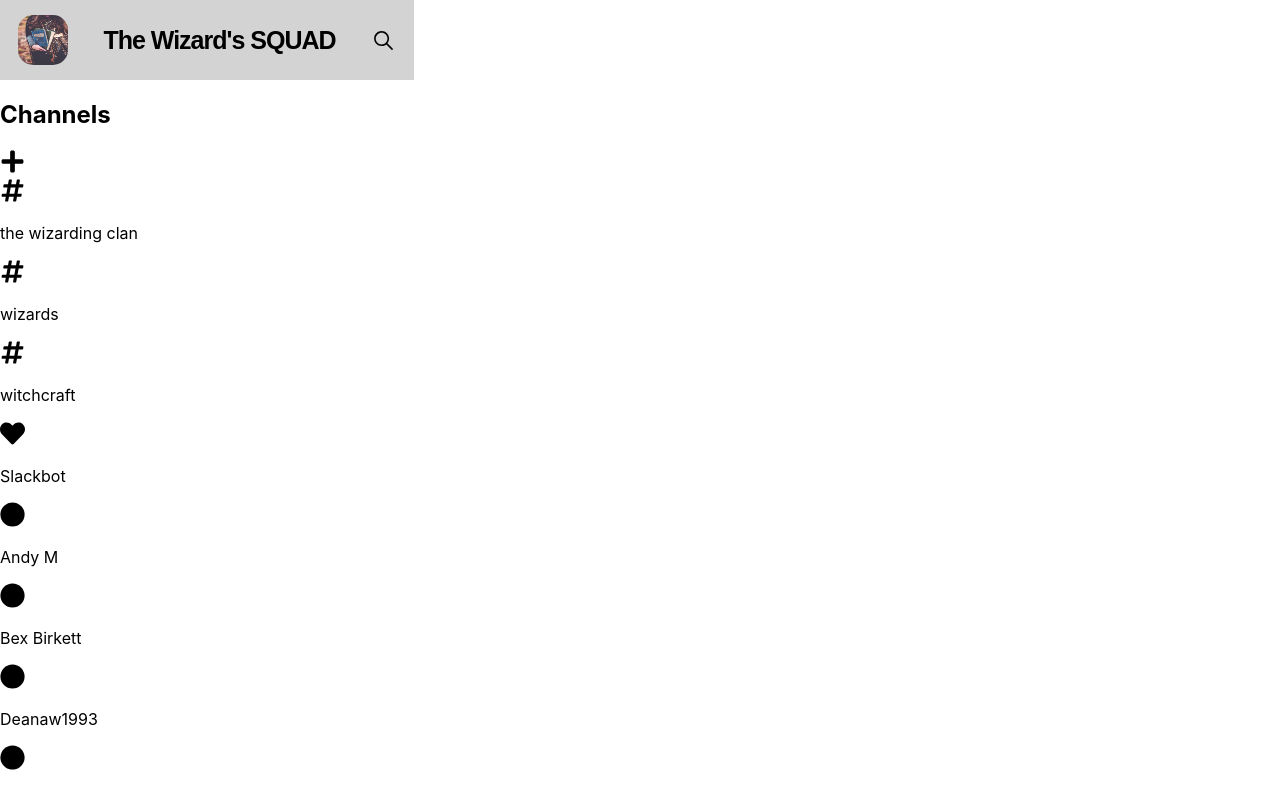
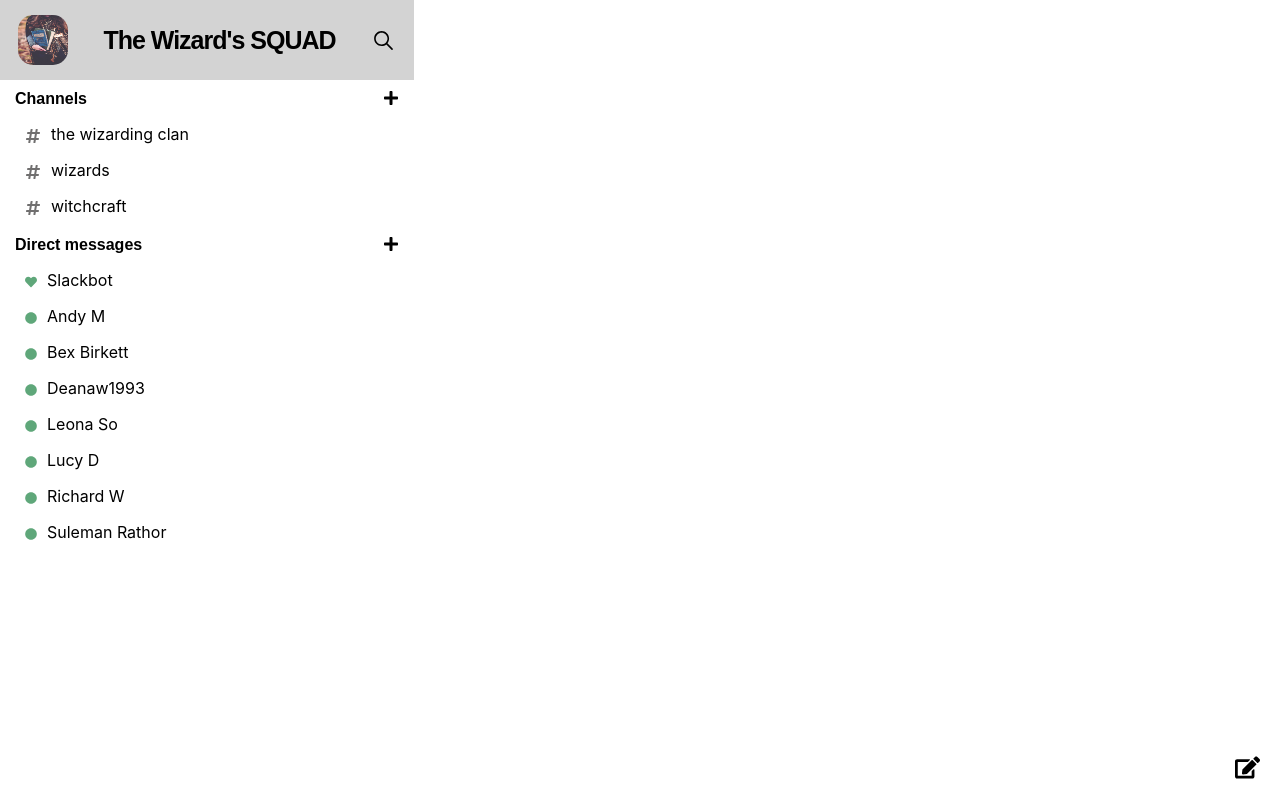
Before and after one commit to SilviaPetruta/GroupProject, a React (Create React App) app: page / in a window 1280 px wide. Shown: the top 792 px of the page. Built offline with nearby package versions, Linux system fonts and the light colour scheme.

Commit message:
css for ChannelsHome and DMsHome

```diff
--- a/src/App.js
+++ b/src/App.js
@@ -5,9 +5,6 @@
 import ChannelsHome from './components/ChannelsHome';
 import DMsHome from './components/DMsHome';
 
-import { FaPlus } from 'react-icons/fa';
-import { FaHeart } from 'react-icons/fa';
-import { FaEdit } from 'react-icons/fa';
 import imageWizard from './img/wizard.jpg';
 
 class App extends Component {
@@ -59,12 +56,6 @@
 	}
 
 	render () {
-		const channelsHome = this.state.inputHomeChannels.map(input => {
-			return <ChannelsHome
-				key={input.id}
-				channel={input.channel}
-			/>
-		});
 
 		const dmsHome = this.state.inputHomeDms.map(input => {
 			return <DMsHome
@@ -76,17 +67,8 @@
 		return (
 			<React.Fragment>
         		<Header imageWizard = {imageWizard} />
-				<div>
-                	<h2>Channels</h2>
-                	<FaPlus />
-            	</div>
-				{channelsHome}
-				<div>
-                	<FaHeart />
-                	<p>Slackbot</p>
-            	</div>
-				{dmsHome}
-				<FaEdit />
+				<ChannelsHome channels={this.state.inputHomeChannels} />
+				<DMsHome users={this.state.inputHomeDms} />
       		</React.Fragment>
     )
   }
--- /dev/null
+++ b/src/components/ChannelsAndDMsHome.css
@@ -0,0 +1,51 @@
+.channelsDiv, .DmsDiv  {
+    display: flex;
+    flex-direction: column;
+    padding: 0px 15px;
+    margin: 0;
+    width: auto;
+}
+
+h4 {
+    font-family: 'Lato-Black', sans-serif;
+    display: inline-block;
+    margin: 10px 0px;
+}
+
+.iconPlus {
+    float: right;
+    font-size: 16px;
+    margin: 22px 0;
+    margin: 10px 0px;
+}
+
+.channel {
+    display: flex;
+}
+
+p {
+    margin: 6px 0;
+}
+
+.iconHashTag {
+    font-size: 16px;
+    margin: 10px 10px;
+    color: rgb(112, 111, 111);
+}
+
+.iconCircle, .iconHeart  {
+    color: rgb(95, 167, 122);
+    font-size: 12px;
+    margin: 12px 10px;
+
+}
+
+.iconEdit {
+    position: absolute;
+    right: 20px;
+    bottom: 20px;
+}
+
+.dm {
+    display: flex;
+}
--- a/src/components/ChannelsHome.js
+++ b/src/components/ChannelsHome.js
@@ -1,13 +1,25 @@
 import React from 'react';
+import './ChannelsAndDMsHome.css';
 import { FaHashtag } from 'react-icons/fa';
+import { FaPlus } from 'react-icons/fa';
 
 const ChannelsHome = (props) => {
+    const channels = props.channels.map(input => {
+        return (
+            <div key={input.id} className='channel'>
+                <FaHashtag className='iconHashTag' />
+                <p>{input.channel}</p>
+            </div>
+        )
+    });
+
     return (
-        <div>
-            <div>
-                <FaHashtag />
-                <p>{props.channel}</p>
+        <div className='channelsDiv'>
+            <div >
+                <h4>Channels</h4>
+                <FaPlus className='iconPlus' />
             </div>
+            {channels}
         </div>
     )
 }
--- a/src/components/DMsHome.js
+++ b/src/components/DMsHome.js
@@ -1,15 +1,33 @@
 import React from 'react';
+import './ChannelsAndDMsHome.css';
 
 import { FaCircle } from 'react-icons/fa';
+import { FaHeart } from 'react-icons/fa';
+import { FaEdit } from 'react-icons/fa';
+import { FaPlus } from 'react-icons/fa';
 
 const DMsHome = (props) => {
+    const dmsHome = props.users.map(input => {
+        return (
+            <div key={input.id} className='dm'>
+                <FaCircle className='iconCircle' />
+                <p>{input.userOn}</p>
+            </div>
+        )
+    });
+
     return (
-        <div>
+        <div className='DmsDiv'>
             <div>
-                <FaCircle />
-                <p>{props.userOnline}</p>
+                <h4>Direct messages</h4>
+                <FaPlus className='iconPlus' />
             </div>
-
+			<div className='dm'>
+                <FaHeart className='iconHeart' />
+                <p>Slackbot</p>
+            </div>
+            {dmsHome}
+            <FaEdit className='iconEdit' />
         </div>
     )
 }
--- a/src/index.css
+++ b/src/index.css
@@ -5,6 +5,7 @@
     sans-serif;
   -webkit-font-smoothing: antialiased;
   -moz-osx-font-smoothing: grayscale;
+  width: 414px;
 }
 
 code {
```
Also changed, not shown: src/components/ChannelsHome.css (deleted).
